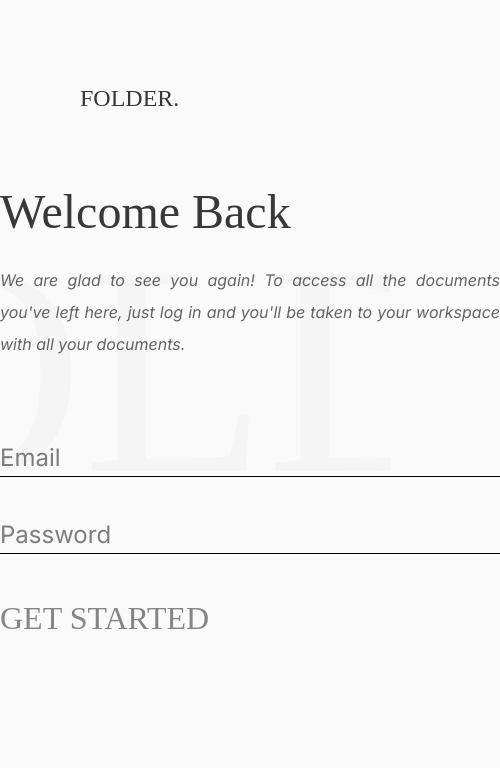
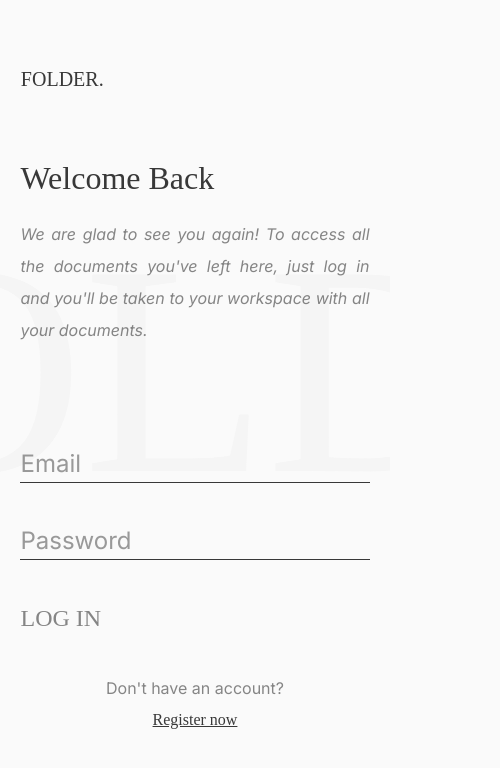
Before and after one commit to david-code-portfolio/folder-app, a React (Vite) app: page /register in a window 390 px wide. Shown: the top 768 px of the page, 500 px wide, since content can reach past the window. Built offline with nearby package versions, Linux system fonts and the light colour scheme; a web font is replaced by a local one.

Commit message:
Fixed bugs + PageNotFound styling

```diff
--- a/src/index.scss
+++ b/src/index.scss
@@ -22,6 +22,7 @@ h5{
 }
 p, input{
     font-family: $paragraph_font;
+    color: $dark_color;
 }
 .faded_text{
     color: $grey_color;
@@ -42,6 +43,9 @@ $border_radius: 2px;
 body{
     background-color: $light_color;
     max-height: fit-content;
+}
+*{
+    transition: 0.2s;
 }
 
 /* ------------Background-Text------------ */
--- a/src/routes/PageNotFound.jsx
+++ b/src/routes/PageNotFound.jsx
@@ -1,6 +1,9 @@
 function PageNotFound(){
     return <>
-        <h1>Page Not Found</h1>
+        <div className='absolute w-full overflow-hidden h-full -z-10'>
+            <h1 className='text-[40vw]/[40vw] background_text select-none grid place-items-center h-full'>404</h1>
+        </div>
+        <h1 className="lg:text-[4rem] md:text-[2.5rem] text-[1.5rem] text-center h-[100vh] grid place-items-center select-none">Page Not Found :(</h1>
     </>
 }
 export default PageNotFound
--- a/src/routes/Register.jsx
+++ b/src/routes/Register.jsx
@@ -4,6 +4,10 @@ import { useNavigate } from "react-router"
 
 function Register(){
     const [formType, setFormType] = useState(localStorage.getItem('register'))
+    const changeFormType = () => {
+        formType === 'true' ? localStorage.setItem('register', false) : localStorage.setItem('register', true)
+        setFormType(localStorage.getItem('register'))
+    }
     const navigate = useNavigate()
 
     const [formData, setFormData] = useState({
@@ -39,21 +43,21 @@ function Register(){
 
             if(localStorage.getItem('register') === "true"){
                 if(data.loggedIn === false){
-                    console.log(data.message)
+                    window.alert(data.message)
                 }
                 else{
                     localStorage.setItem('user', formData)
-                    console.log(data.message)
+                    window.alert(data.message)
                     navigate('/dashboard')
                 }
             }
             else{
                 if(data.loggedIn === false){
-                    console.log(data.message)
+                    window.alert(data.message)
                 }
                 else{
                     localStorage.setItem('user', formData)
-                    console.log(data.message)
+                    window.alert(data.message)
                     navigate('/dashboard')
                 }
             }
@@ -73,21 +77,21 @@ function Register(){
             <h1 className='lg:text-[600px]/[600px] text-[300px]/[300px] background_text select-none sm:translate-x-[0] translate-x-[-300px]'>FOLDER</h1>
         </div>
         <Link to='/'>
-            <h1 className="uppercase text-[1.5rem] cursor-pointer select-none w-fit mt-[80px] ml-[80px]">folder.</h1>
+            <h1 className="uppercase md:text-[1.5rem] text-[1.25rem] cursor-pointer select-none w-fit sm:mt-[80px] mt-[64px] sm:ml-[80px] ml-[5.35vw]">folder.</h1>
         </Link>
 
         {/* ------------Login-Form------------ */}
 
-        <h1 className="w-[500px] text-[3rem] m-auto mt-[60px]">
+        <h1 className="w-[89.5vw] sm:w-[500px] sm:text-[3rem] text-[2rem] m-auto mt-[60px]">
             {formType == 'true' ? "Create Your Account" : "Welcome Back"}
         </h1>
-        <p className="italic w-[500px] m-auto mt-[1rem] text-[1rem]/[2rem] text-justify opacity-60">
+        <p className="italic w-[89.5vw] sm:w-[500px] m-auto mt-[1rem] text-[1rem]/[2rem] text-justify opacity-60">
             {formType == 'true' ?
             "Create an account to access the library of opportunities and start uploading your documents right now! " :
             "We are glad to see you again! To access all the documents you've left here, just log in and you'll be taken to your workspace with all your documents."}
         </p>
 
-        <form onSubmit={handleSubmit} className="w-[500px] m-auto mt-[80px] grid gap-[2.5rem]">
+        <form onSubmit={handleSubmit} className="w-[89.5vw] sm:w-[500px] m-auto sm:mt-[80px] mt-[100px] grid gap-[2.5rem]">
             {formType == 'true' ?
                 <input onChange={handleChange} type="text" name="name" placeholder="Name" required pattern="^[a-zA-Z\s]{1,30}$" maxLength='50' title="Only letters and spaces allowed (max 30 characters)" value={formData.name}
                     className="text-[1.5rem] outline-0 w-full border-b-1"/> : <></>}
@@ -95,8 +99,16 @@ function Register(){
                 className="text-[1.5rem] outline-0 w-full border-b-1"/>
             <input onChange={handleChange} type="password" name="password" placeholder="Password" required minLength='6' maxLength='50' value={formData.password}
                 className="text-[1.5rem] outline-0 w-full border-b-1"/>
-            <button type="submit" className="uppercase cursor-pointer w-fit text-[2rem] hover:translate-x-[10%] hover:opacity-100 duration-200 opacity-60">get started</button>
+            <button type="submit" className="uppercase cursor-pointer w-fit md:text-[2rem] text-[1.5rem] hover:translate-x-[10%] hover:opacity-100 duration-200 opacity-60">
+                {formType == 'true' ? "get started" : "log in"}
+            </button>
         </form>
+        <span className="sm:flex grid gap-2 mb-[100px] mx-auto w-[89.5vw] sm:w-[500px] mt-[40px]">
+            <p className="opacity-[0.6] text-center sm:text-left">{formType == 'true' ? "Already have an Account?" : "Don't have an account?"}</p>
+            <button onClick={changeFormType} className="opacity-[1] underline cursor-pointer hover:opacity-75 text-center sm:text-left">
+                {formType == 'true' ? "Log in here" : "Register now"}
+            </button>
+        </span>
     </section>
 }
 export default Register
--- a/src/routes/WelcomePage.jsx
+++ b/src/routes/WelcomePage.jsx
@@ -23,7 +23,7 @@ function WelcomePage(){
 
             <div className=''>
                 <h2 className='uppercase md:text-[4rem] text-[2rem] faded_text mb-[16px]'>about</h2>
-                <p className='italic faded_text text-[16px]/[32px] xl:w-[480px] lg-[25vw] w-full text-justify sm:mb-0 mb-[200px]'>
+                <p className='italic faded_text text-[16px]/[32px] lg:w-[480px] md-[25vw] w-full text-justify sm:mb-0 mb-[200px]'>
                     Welcome in FOLDER, a platform where you can upload,
                     keep and manage documents you don’t want to lose.
                     FOLDER was created by 19y.o. web developer from Slovakia.
```
